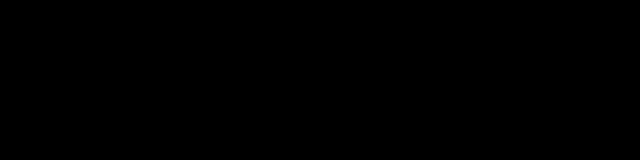
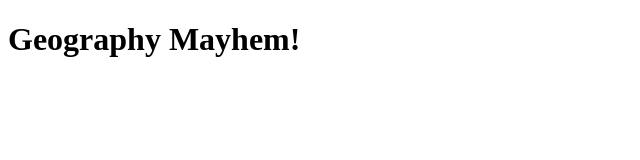
Before and after one commit to amrxj/We-Dont-Byte, a plain HTML site: page WDB_GeoGuessr.html in a window 1280 px wide. Shown: the whole page, without its empty margins (0-640 px from the left). Drawn offline with Linux system fonts and the light colour scheme.

Commit message:
Mayham --> Mayhem (text correction.)

```diff
--- a/WDB_GeoGuessr.html
+++ b/WDB_GeoGuessr.html
@@ -4,10 +4,10 @@
     <meta charset="UTF-8">
     <meta http-equiv="X-UA-Compatible" content="IE=edge">
     <meta name="viewport" content="width=device-width, initial-scale=1.0">
-    <title>Geography Mayham!</title>
+    <title>Geography Mayhem!</title>
     <link rel="stylesheet" href="geo.css">
 </head>
 <body>
-<h1>Geography Mayham!</h1>
+<h1>Geography Mayhem!</h1>
 </body>
 </html>
--- a/geo.css
+++ b/geo.css
@@ -1,8 +1,9 @@
 body {
-    background-color: black;
+    background-image: ;
 }
 
 p {
     color:white;
     font-size: 25px;
+
 }
```
